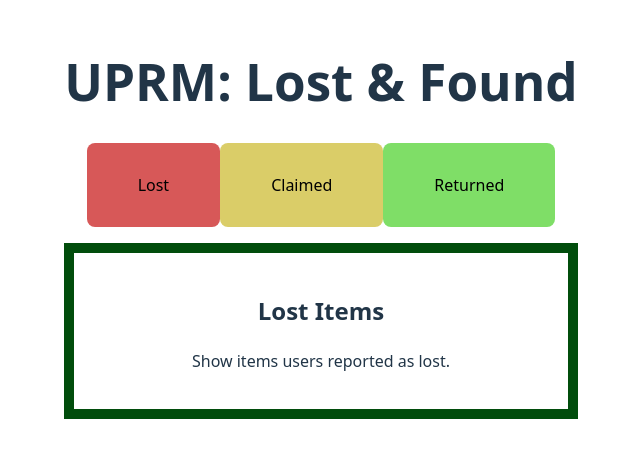
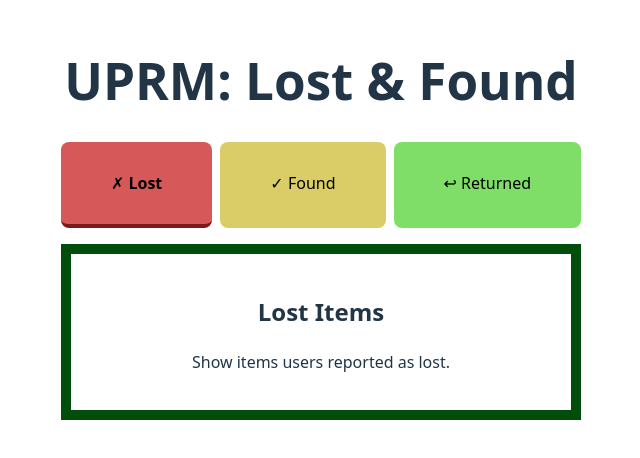
Before and after one commit to uprm-inso4115-2025-2026-s2/semester-project-lost-and-found, a React (Vite) app in the folder Lost-and-Found-App/: page / in a window 1280 px wide. Shown: the part 164-622 px from the top of the page, without its empty margins (319-959 px from the left). Built offline with nearby package versions, Linux system fonts and the light colour scheme.

Commit message:
Update Found tab implementation and rename Claimed tab to Found

```diff
--- a/Lost-and-Found-App/src/App.tsx
+++ b/Lost-and-Found-App/src/App.tsx
@@ -20,8 +20,7 @@ const PLACEHOLDER: Item[] = [
 ];
 
 
-// export default App
-type Tab = "Lost" | "Claimed" | "Returned";
+type Tab = "Lost" | "Found" | "Returned";
 export default function App() {
   const [tab, setTab] = useState<Tab>("Lost");
 
@@ -30,43 +29,58 @@ export default function App() {
       <h1>UPRM: Lost & Found</h1>
 
 
-      <div style={{ display: "center", gap: 8, marginBottom: 16 }}>
+      <div role="tablist" style={{ display: "flex", gap: 8, marginBottom: 16 }}>
         <button
+          role="tab"
+          aria-selected={tab === "Lost"}
           onClick={() => setTab("Lost")}
           style={{
             padding: "30px 50px",
-            background: tab === "Lost" ? "#D75858" : "#D75858",
+            background: "#D75858",
             cursor: "pointer",
+            fontWeight: tab === "Lost" ? 700 : 400,
+            border: "none",
+            borderBottom: tab === "Lost" ? "4px solid #7a1a1a" : "4px solid transparent",
           }}
         >
-          Lost
+          &#10007; Lost
         </button>
         <button
-          onClick={() => setTab("Claimed")}
+          role="tab"
+          aria-selected={tab === "Found"}
+          onClick={() => setTab("Found")}
           style={{
             padding: "30px 50px",
-            background: tab === "Claimed" ? "#DACD68" : "#DACD68",
+            background: "#DACD68",
             cursor: "pointer",
+            fontWeight: tab === "Found" ? 700 : 400,
+            border: "none",
+            borderBottom: tab === "Found" ? "4px solid #7a6e1a" : "4px solid transparent",
           }}
         >
-          Claimed
+          &#10003; Found
         </button>
-       <button
+        <button
+          role="tab"
+          aria-selected={tab === "Returned"}
           onClick={() => setTab("Returned")}
           style={{
             padding: "30px 50px",
-            background: tab === "Returned" ? "#7FDE67" : "#7FDE67",
+            background: "#7FDE67",
             cursor: "pointer",
+            fontWeight: tab === "Returned" ? 700 : 400,
+            border: "none",
+            borderBottom: tab === "Returned" ? "4px solid #2a6e1a" : "4px solid transparent",
           }}
         >
-          Returned
+          &#8617; Returned
         </button>
       </div>
 
       {/* Tab content */}
       <div style={{ padding: 20, border: "10px solid #014d0c"}}>
         {tab === "Lost" && <LostTab />}
-        {tab === "Claimed" && <ClaimTab />}
+        {tab === "Found" && <FoundTab />}
         {tab === "Returned" && <ReturnTab />}
 
       </div>
@@ -84,10 +98,10 @@ function LostTab() {
 }
 
 
-function ClaimTab() {
+function FoundTab() {
   return (
     <div>
-      <h2 style={{ marginTop: 1 }}>Claimed Items</h2>
+      <h2 style={{ marginTop: 1 }}>Found Items</h2>
 
       <div style={{ display: "grid", gap: 12, justifyItems: "center" }}>
         {PLACEHOLDER.map((item) => (
```
